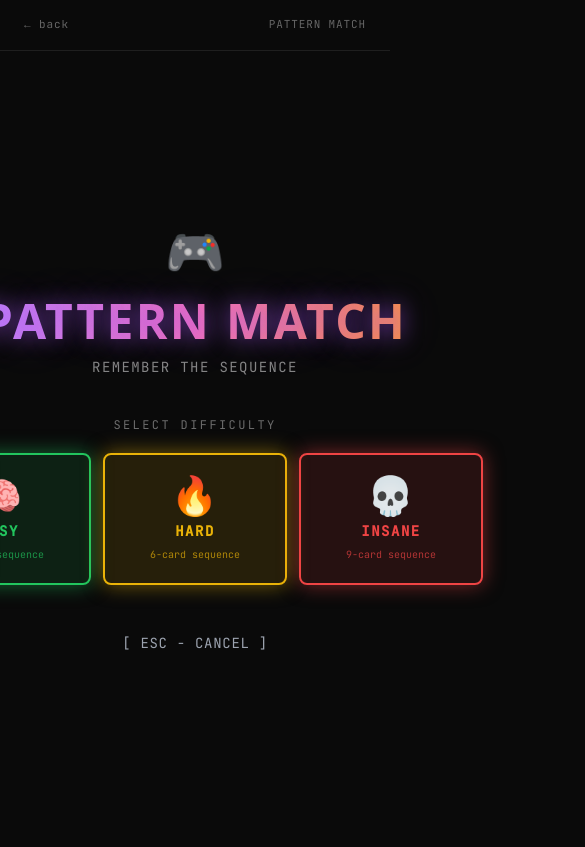
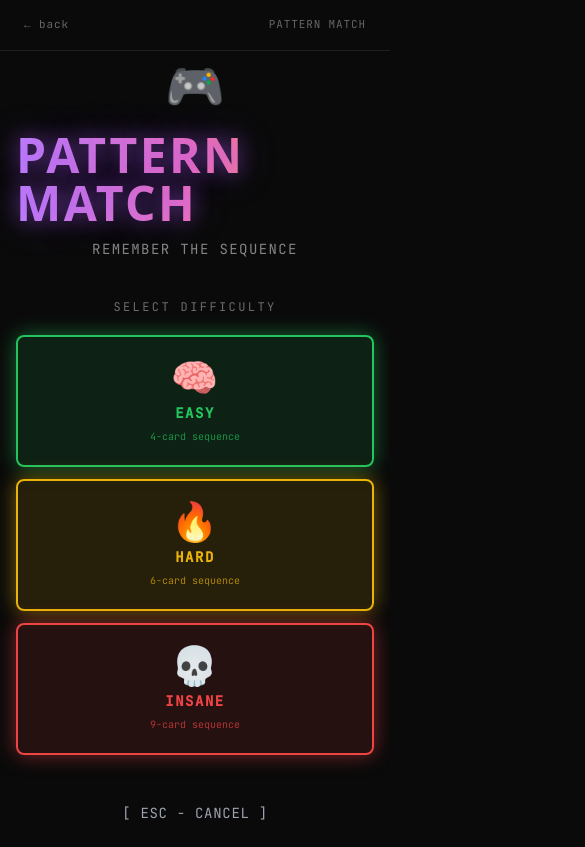
Before and after one commit to cyberpantz/portfolio, an Astro site: page /explorations/pattern-match in a window 390 px wide. Shown: the whole page, 585 px wide, since content can reach past the window. Built offline with nearby package versions, Linux system fonts and the light colour scheme; Astro itself is replaced by a stand-in of ours.

Commit message:
fix: remove minWidth:800 forcing overflow on mobile in Pattern Match
Co-Authored-By: Claude Sonnet 4.6 <noreply@anthropic.com>

```diff
--- a/src/components/games/SimonSaysGame.tsx
+++ b/src/components/games/SimonSaysGame.tsx
@@ -16,7 +16,7 @@ export default function SimonSaysGame() {
       </div>
 
       <div className="flex-1 flex items-center justify-center p-4">
-        <div className="w-full" style={{ minWidth: 800, maxWidth: 1200 }}>
+        <div className="w-full" style={{ maxWidth: 1200 }}>
           {screen === 'playing' && (
             <SimonSays
               onWin={() => setScreen('win')}
--- a/src/experiments/SimonSays.tsx
+++ b/src/experiments/SimonSays.tsx
@@ -349,7 +349,7 @@ export default function SimonSays({
           <div className="text-xs uppercase tracking-[0.2em] text-white/40 mb-5 text-center font-mono">
             Select Difficulty
           </div>
-          <div className="grid grid-cols-3 gap-3">
+          <div className="grid grid-cols-1 sm:grid-cols-3 gap-3">
             {([
               { id: 'easy' as const,       emoji: '🧠', label: 'Easy',   sub: '4-card sequence', glow: 'rgba(34,197,94,0.5)',  border: '#22c55e', bg: 'rgba(34,197,94,0.12)'  },
               { id: 'hard' as const,       emoji: '🔥', label: 'Hard',   sub: '6-card sequence', glow: 'rgba(234,179,8,0.5)', border: '#eab308', bg: 'rgba(234,179,8,0.12)'  },
```
